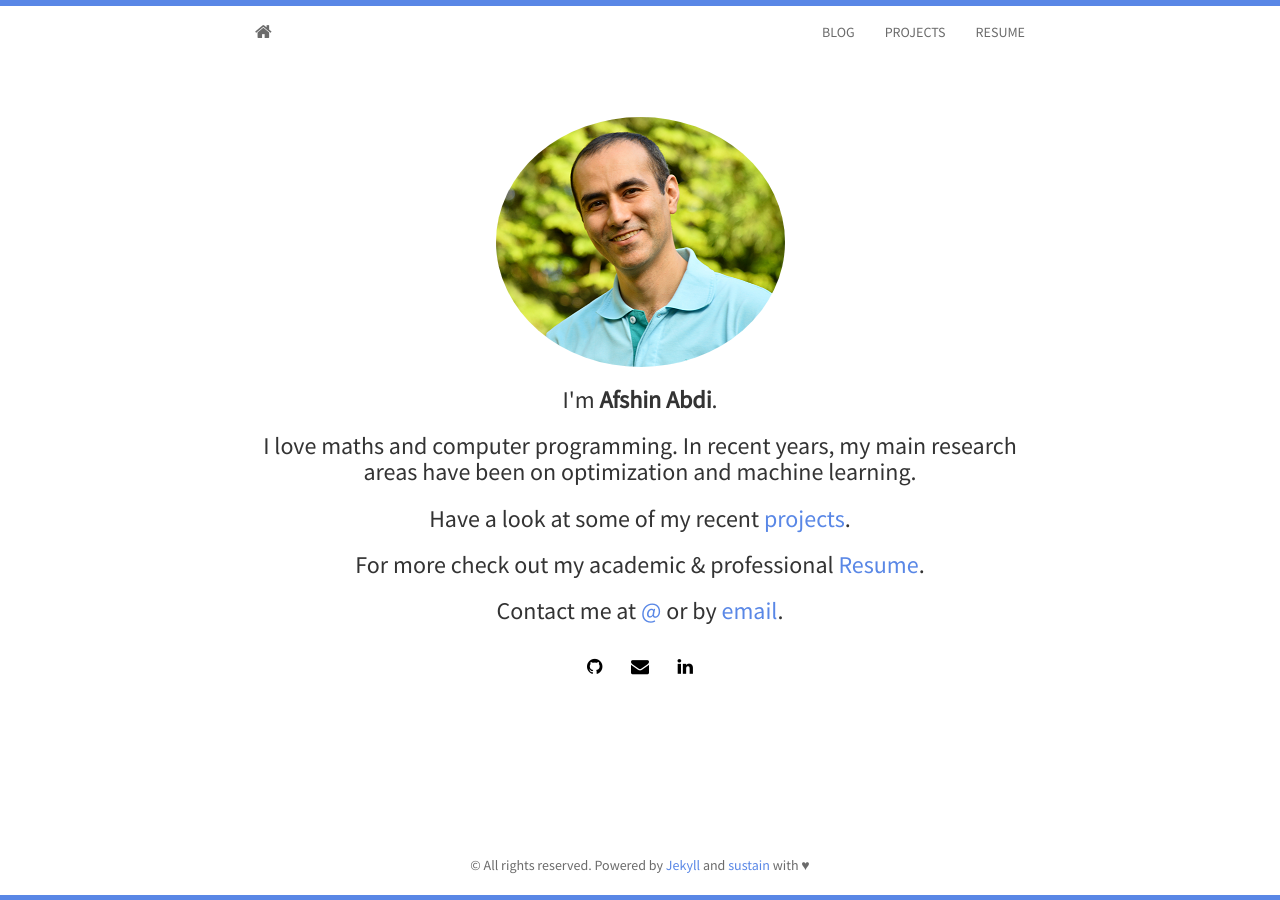
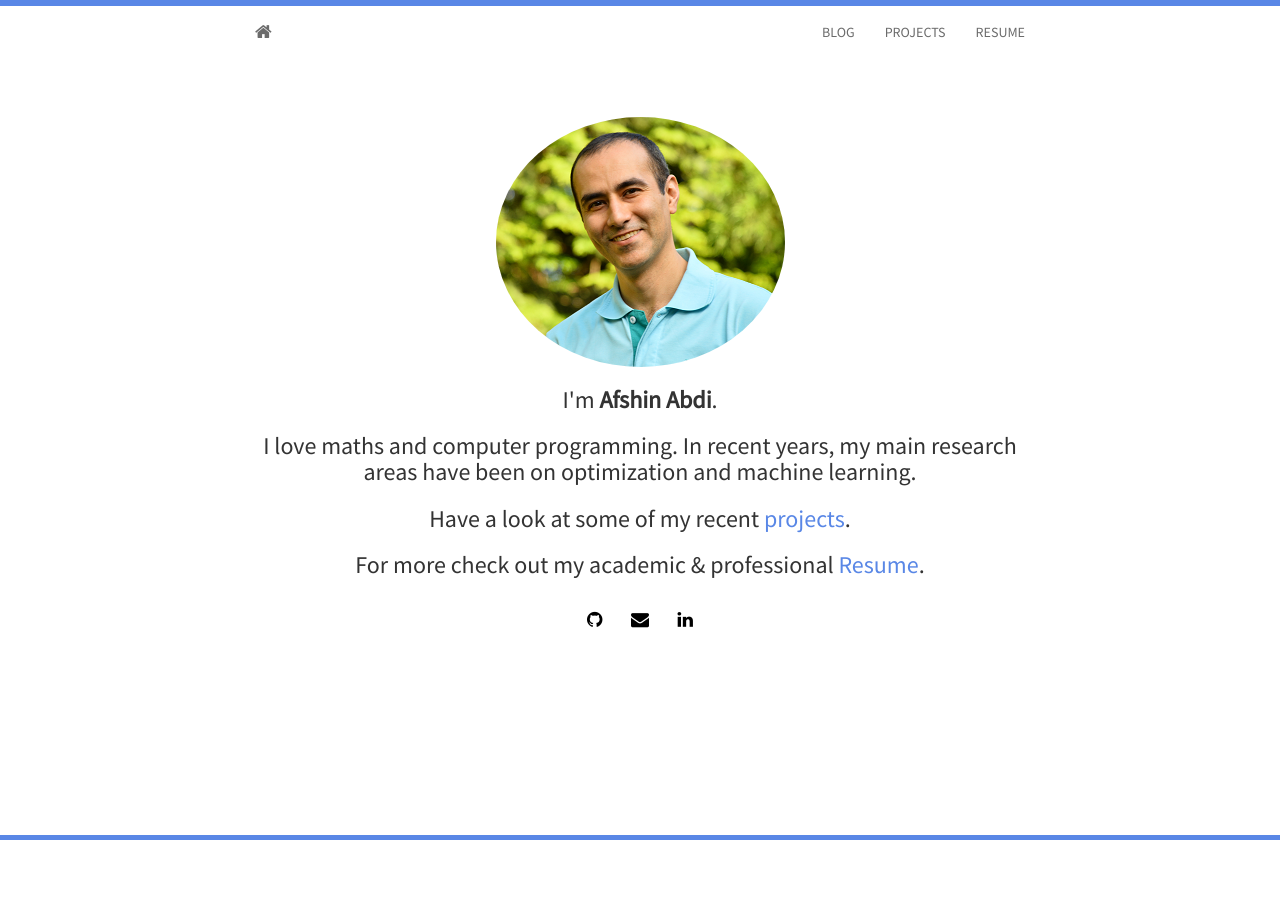
Before and after one commit to afshinabdi/afshinabdi.github.io, a Jekyll site: the page built from index.html, in a window 1280 px wide. Built offline with Jekyll 4.4.1, drawn with Linux system fonts in a browser that asks for light colours; nearby versions of some CDN libraries; the list of posts is cut into pages by our own code; some of the changed lines change nothing that is shown.

Commit message:
small tweaks

```diff
--- a/_config.yml
+++ b/_config.yml
@@ -11,8 +11,8 @@
 
 
 # edit here to achieve your personal greatness
-url: http://afshinabdi.github.io/
-baseurl: /
+url: https://afshinabdi.github.io/
+baseurl: https://afshinabdi.github.io/
 title: Afshin Abdi
 author: Afshin Abdi
 description: Personal blog and resume
@@ -20,7 +20,7 @@
 email: abdi@ece.gatech.edu
 github: afshinabdi # username
 #twitter: username
-linkedin: afshinabdi
+linkedin: afshin-abdi-9ba2a944
 #stackoverflow: username   #e.g: users/2735833/proton1h1
 #Comment out if you don't want disqus
 disqus: afshinabdi-github-io
--- a/_includes/footer.html
+++ b/_includes/footer.html
@@ -1,9 +1,9 @@
 <footer>
     <div id="footer">
-        <div class="container">
+        <!--div class="container">
             <p class="text-muted">© All rights reserved. Powered by <a href="http://jekyllrb.com/">Jekyll</a> and
             <a href="http://www.github.com/jekyller/sustain">sustain</a> with ♥</p>
-        </div>
+        </div-->
     </div>
 </footer>
 <div class="footer"></div>
--- a/index.html
+++ b/index.html
@@ -11,7 +11,7 @@
 	  <h3>I love maths and computer programming. In recent years, my main research areas have been on optimization and machine learning.</h3>
 	  <h3>Have a look at some of my recent <a href="{{ site.baseurl }}projects.html"> projects</a>.</h3>
 	  <h3>For more check out my academic &amp; professional <a href="http://jekyller.github.io/vitae">Resume</a>.</h3>
-	  <h3>Contact me at <a href="http://twitter.com/{{ site.twitter }}">@{{ site.twitter }}</a> or by <a href="mailto:{{ site.email }}">email</a>.</h3>
+	  <!--h3>Contact me at <a href="http://twitter.com/{{ site.twitter }}">@{{ site.twitter }}</a> or by <a href="mailto:{{ site.email }}">email</a>.</h3-->
 	  {% include social.html %}
 	</div>
 </section>
```
